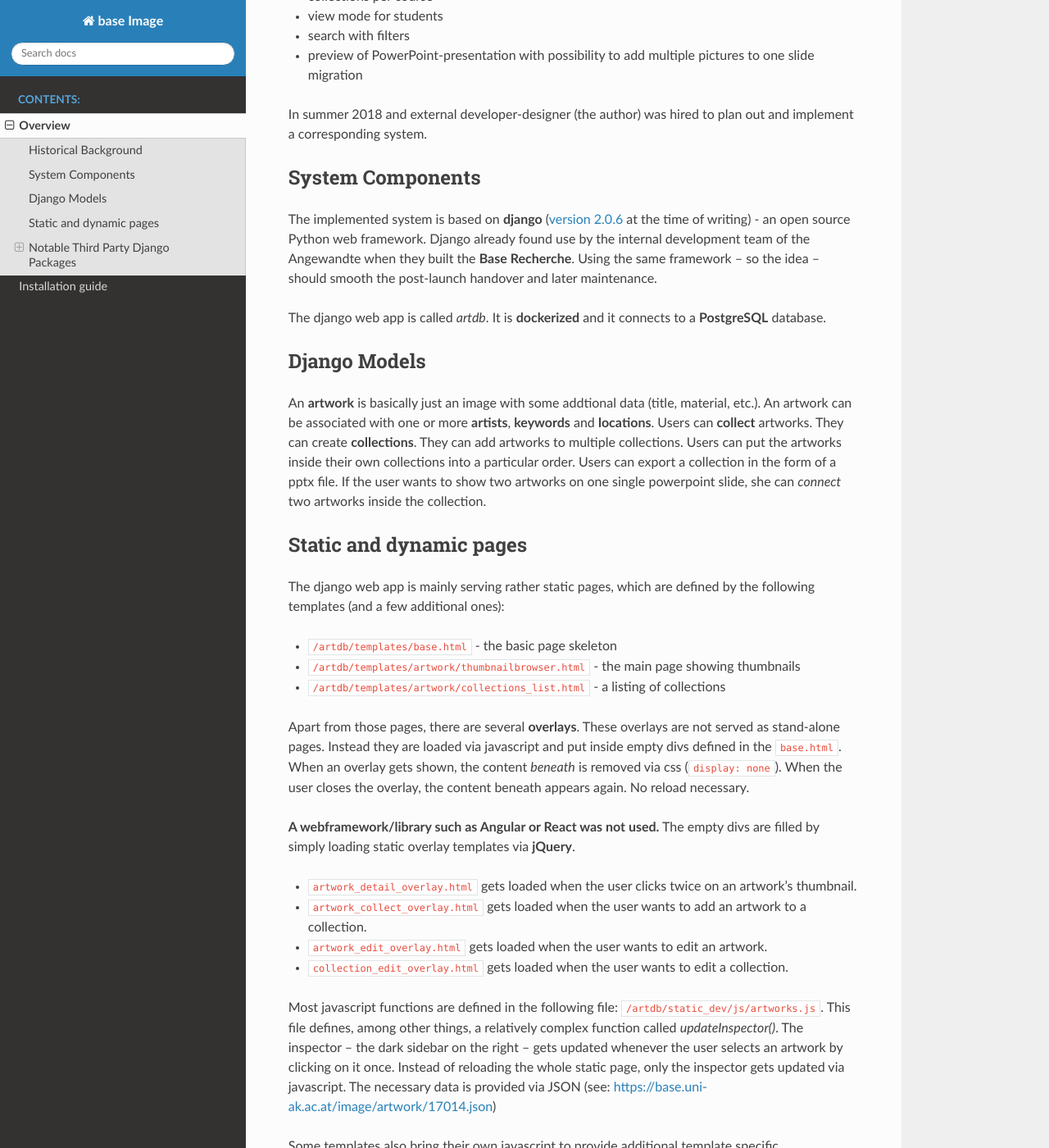
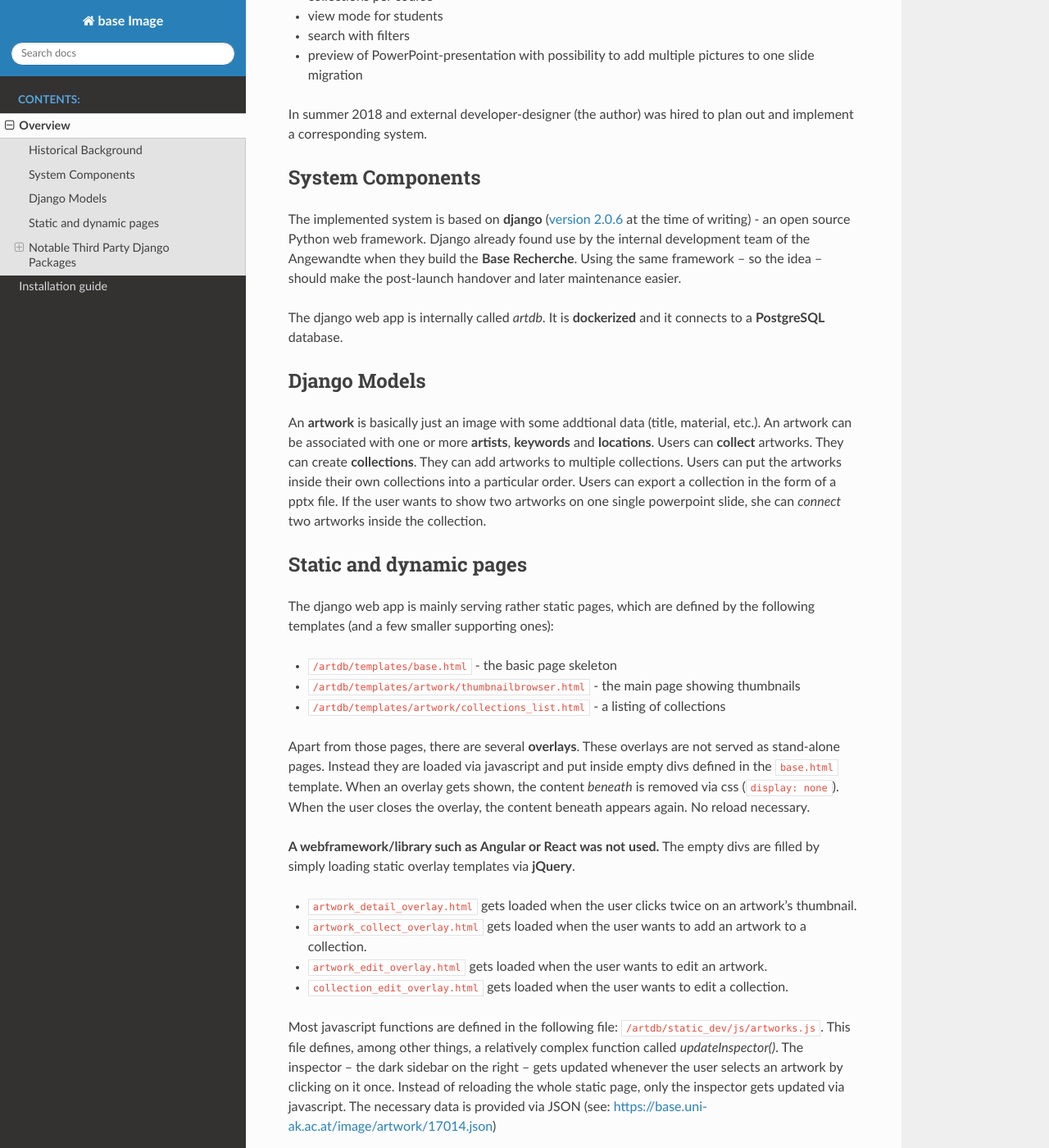
Before and after one commit to base-angewandte/image-backend, a Sphinx documentation site: the page built from docs/overview.md, in a window 1280 px wide and 1400 px high, scrolled down 400 px. Shown: the whole window at 82% size. Built offline with Sphinx 7.4.7 and the Read the Docs theme 2.0.0, drawn with Linux system fonts in a browser that asks for light colours.

Commit message:
small corrections

```diff
--- a/docs/overview.md
+++ b/docs/overview.md
@@ -15,9 +15,9 @@ The following list of criteria and features was assembled:
 In summer 2018 and external developer-designer (the author) was hired to plan out and implement a corresponding system.
 
 ## System Components
-The implemented system is based on **django** ([version 2.0.6](https://docs.djangoproject.com/en/2.0/) at the time of writing) - an open source Python web framework. Django already found use by the internal development team of the Angewandte when they built the **Base Recherche**. Using the same framework -- so the idea -- should smooth the post-launch handover and later maintenance.
+The implemented system is based on **django** ([version 2.0.6](https://docs.djangoproject.com/en/2.0/) at the time of writing) - an open source Python web framework. Django already found use by the internal development team of the Angewandte when they build the **Base Recherche**. Using the same framework -- so the idea -- should make the post-launch handover and later maintenance easier.
 
-The django web app is called *artdb*. It is **dockerized** and it connects to a **PostgreSQL** database.
+The django web app is internally called *artdb*. It is **dockerized** and it connects to a **PostgreSQL** database.
 
 ## Django Models
 An **artwork** is basically just an image with some addtional data (title, material, etc.). An artwork can be associated with one or more **artists**, **keywords** and **locations**.
@@ -25,12 +25,12 @@ Users can **collect** artworks. They can create **collections**. They can add ar
 Users can export a collection in the form of a pptx file. If the user wants to show two artworks on one single powerpoint slide, she can *connect* two artworks inside the collection.
 
 ## Static and dynamic pages
-The django web app is mainly serving rather static pages, which are defined by the following templates (and a few additional ones):
+The django web app is mainly serving rather static pages, which are defined by the following templates (and a few smaller supporting ones):
 * `/artdb/templates/base.html` - the basic page skeleton
 * `/artdb/templates/artwork/thumbnailbrowser.html` - the main page showing thumbnails
 * `/artdb/templates/artwork/collections_list.html` - a listing of collections
 
-Apart from those pages, there are several **overlays**. These overlays are not served as stand-alone pages. Instead they are loaded via javascript and put inside empty divs defined in the ``base.html``. When an overlay gets shown, the content *beneath* is removed via css (`display: none`). When the user closes the overlay, the content beneath appears again. No reload necessary.
+Apart from those pages, there are several **overlays**. These overlays are not served as stand-alone pages. Instead they are loaded via javascript and put inside empty divs defined in the `base.html` template. When an overlay gets shown, the content *beneath* is removed via css (`display: none`). When the user closes the overlay, the content beneath appears again. No reload necessary.
 
 **A webframework/library such as Angular or React was not used.** The empty divs are filled by simply loading static overlay templates via **jQuery**.
 * `artwork_detail_overlay.html` gets loaded when the user clicks twice on an artwork’s thumbnail.
```
